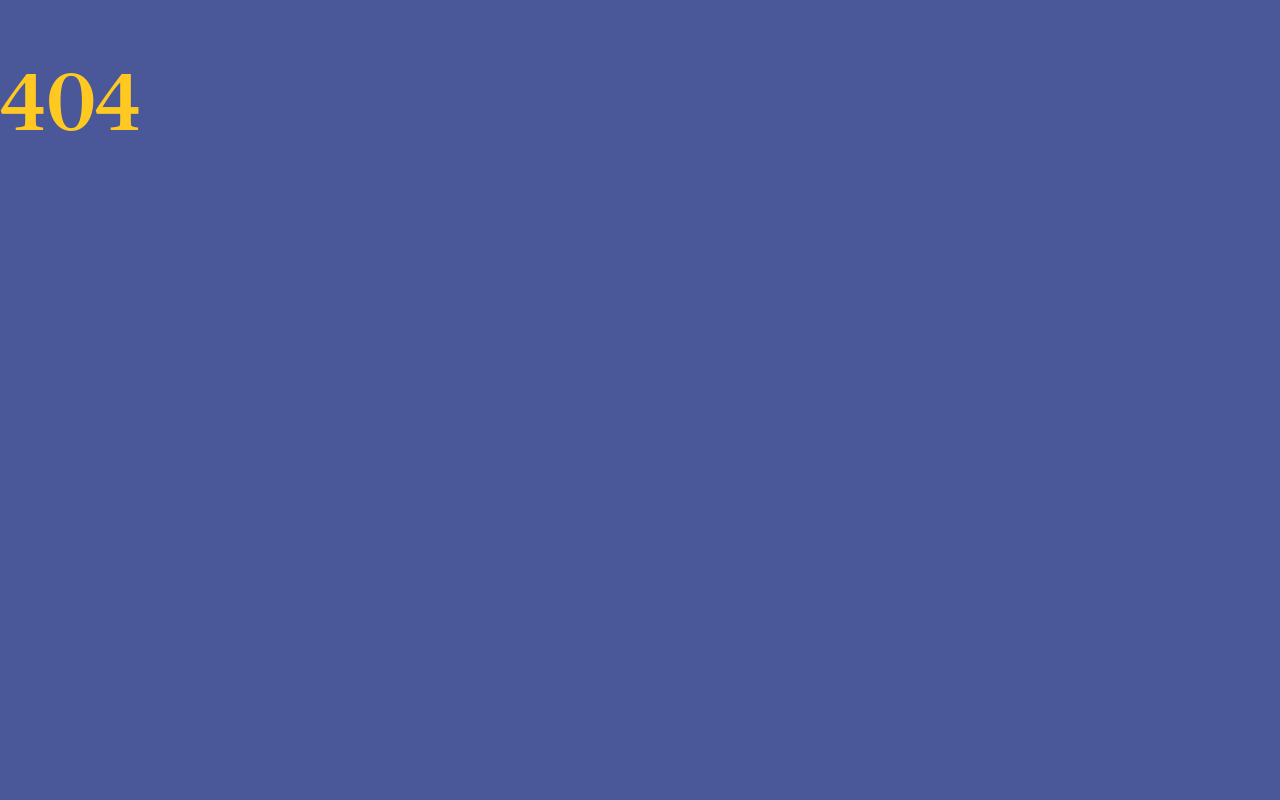
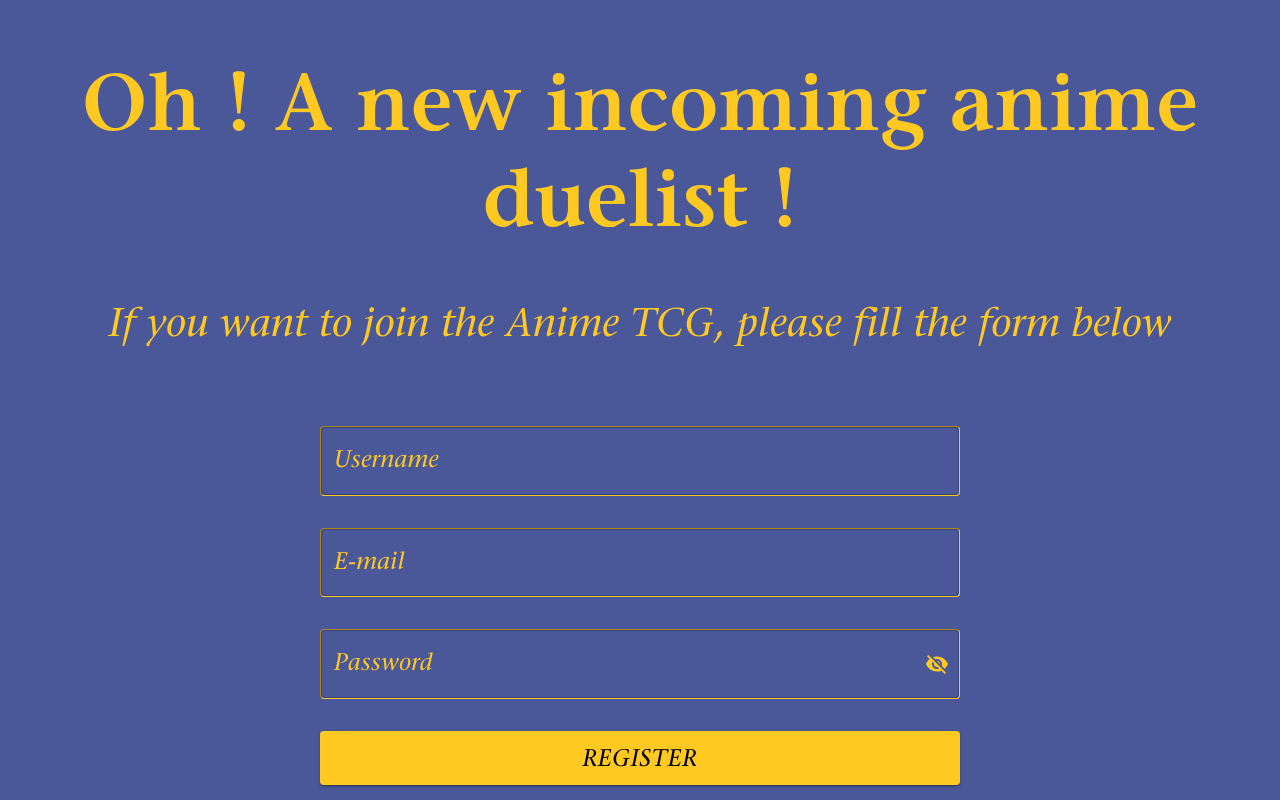
Before and after one commit to tcganime/tcg_anime_web, a React (Create React App) app: page /register in a window 1280 px wide. Built offline with nearby package versions, Linux system fonts and the light colour scheme.

Commit message:
[ADD] Login & Register functionality (connected and tested with the back)

```diff
--- a/src/App.tsx
+++ b/src/App.tsx
@@ -8,6 +8,7 @@ import Home from './Home/Home';
 
 import './App.scss'
 import Collection from './Collection/Collection';
+import Register from './Register/Register';
 
 function App() {
   return (
@@ -16,6 +17,7 @@ function App() {
         <Routes>
           <Route path="/" element={<Home />} />
           <Route path="/login" element={<Login />} />
+          <Route path="/register" element={<Register/>} />
           <Route path="/collection" element={<Collection/>} />
           <Route path="*" element={<h1>404</h1>} />
         </Routes>
--- a/src/Home/Home.tsx
+++ b/src/Home/Home.tsx
@@ -1,4 +1,4 @@
-import React from  'react'
+import React, { useEffect } from  'react'
 
 import './Home.scss'
 import { Button } from '@mui/material';
@@ -13,6 +13,12 @@ const buttonStyle : React.CSSProperties = {
 function Home() {
 
     const navigation = useNavigate();
+
+    useEffect(() => {
+        if (localStorage.getItem("token") == null) {
+            navigation("/login")
+        }
+    }, [navigation])
 
     return (
         <div className='home-container'>
--- a/src/Login/Login.tsx
+++ b/src/Login/Login.tsx
@@ -9,12 +9,29 @@ import { useNavigate } from 'react-router-dom';
 function Login() {
 
     const navigation = useNavigate();
+    localStorage.removeItem('token')
 
     let [username, setUsername] = useState('')
     let [password, setPassword] = useState('')
 
     function login() {
-        navigation('/')
+        fetch('http://localhost:8000/users/login', {
+            method: 'POST',
+            headers: {
+                'Content-Type': 'application/json'
+            },
+            body: JSON.stringify({
+                'username': username,
+                'password': password
+            })
+        }).then(res => {
+            (res.status === 200) ? res.json().then(data => {
+                localStorage.setItem('token', data.token)
+                navigation('/')
+            }) : res.json().then(data => {
+                console.log(data)
+            })
+        })
     }
 
     return (
@@ -95,6 +112,14 @@ function Login() {
                 >
                     Log IN
                 </Button>
+                <div className='home-form-container-separator' />
+                <Button
+                    variant="contained"
+                    style={{backgroundColor: '#ffc922', color: '#4A5899', fontSize: '1.15rem'}}
+                    onClick={() => navigation('/register')}
+                >
+                    Register
+                </Button>
             </div>
         </div>
     )
--- /dev/null
+++ b/src/Register/Register.tsx
@@ -0,0 +1,171 @@
+import { TextField, Button, IconButton } from '@mui/material';
+import {useState} from  'react'
+import VisibilityIcon from '@mui/icons-material/Visibility';
+import VisibilityOffIcon from '@mui/icons-material/VisibilityOff';
+
+import { useNavigate } from 'react-router-dom';
+
+function Register() {
+
+    const navigation = useNavigate();
+    localStorage.removeItem('token')
+
+    let [username, setUsername] = useState('')
+    let [email, setEmail] = useState('')
+    let [password, setPassword] = useState('')
+    let [visible, setVisible] = useState(false)
+
+    const handleClickShowPassword = () => setVisible(!visible);
+
+    const register = () => {
+        fetch('http://localhost:8000/users/register', {
+            method: 'POST',
+            headers: {
+                'Content-Type': 'application/json'
+            },
+            body: JSON.stringify({
+                'username': username,
+                'email': email,
+                'password': password
+            })
+        }).then(res => {
+            if (res.status === 201) {
+                res.json().then(data => {
+                    localStorage.setItem('token', data.token)
+                    navigation('/')
+                })
+            } else if (res.status === 400) {
+                res.json().then(data => {
+                    console.log(data)
+                })
+            } else {
+                console.log(res)
+            }
+        })
+    }
+
+    return (
+        <div className='home-container'>
+            <div className='home-upper-container'>
+                <h1> Oh ! A new incoming anime duelist ! </h1>
+                <h2> If you want to join the Anime TCG, please fill the form below </h2>
+            </div>
+            <div className='home-form-container'>
+                <TextField
+                    id="username"
+                    label="Username"
+                    value={username}
+                    onChange={(e) => setUsername(e.target.value)}
+                    onKeyPress={(e) => {
+                        if (e.key === 'Enter') {
+                            console.log('Enter pressed')
+                        }
+                    }}
+                    type="search"
+                    placeholder="Username"
+                    variant="outlined"
+                    InputProps={{
+                        style: {
+                            color: '#ffc922',
+                            borderColor: '#ffc922',
+                            border: '1px inset #ffc922',
+                            fontFamily: 'StoneSerifLTItalic',
+                            fontSize: '1.5rem'
+                        }
+                    }}
+                    fullWidth={true}
+                    InputLabelProps={{
+                    style: {
+                        color: '#ffc922',
+                        fontFamily: 'StoneSerifLTItalic',
+                        fontSize: '1.5rem'
+                        }
+                    }}
+                />
+                <div className='home-form-container-separator' />
+                <TextField
+                    id="email"
+                    label="E-mail"
+                    type="email"
+                    value={email}
+                    onChange={(e) => setEmail(e.target.value)}
+                    onKeyPress={(e) => {
+                        if (e.key === 'Enter') {
+                            console.log('Enter pressed')
+                        }
+                    }}
+                    placeholder="E-mail"
+                    variant="outlined"
+                    InputProps={{
+                        style: {
+                            color: '#ffc922',
+                            borderColor: '#ffc922',
+                            border: '1px inset #ffc922',
+                            fontFamily: 'StoneSerifLTItalic',
+                            fontSize: '1.5rem'
+                        }
+                    }}
+                    fullWidth={true}
+                    InputLabelProps={{
+                    style: {
+                        color: '#ffc922',
+                        fontFamily: 'StoneSerifLTItalic',
+                        fontSize: '1.5rem'
+                        }
+                    }}
+                />
+                <div className='home-form-container-separator' />
+                <TextField
+                    type={visible ? 'text' : 'password'}
+                    label="Password"
+                    value={password}
+                    onChange={(e) => setPassword(e.target.value)}
+                    variant="outlined"
+                    InputProps={{
+                        endAdornment: (
+                            <IconButton
+                                aria-label="toggle password visibility"
+                                onClick={handleClickShowPassword}
+                                edge="end"
+                                color='inherit'
+                            >
+                                {visible ? <VisibilityIcon /> : <VisibilityOffIcon />}
+                            </IconButton>
+                        ),
+                        style: {
+                            color: '#ffc922',
+                            borderColor: '#ffc922',
+                            border: '1px inset #ffc922',
+                            fontFamily: 'StoneSerifLTItalic',
+                            fontSize: '1.5rem'
+                        }
+                    }}
+                    fullWidth={true}
+                    InputLabelProps={{
+                    style: {
+                        color: '#ffc922',
+                        fontFamily: 'StoneSerifLTItalic',
+                        fontSize: '1.5rem'
+                        }
+                    }}
+                />
+                <div className='home-form-container-separator' />
+                <Button
+                    variant="contained"
+                    onClick={() => register()}
+                    style={{
+                        backgroundColor: '#ffc922',
+                        color: '#000000',
+                        fontFamily: 'StoneSerifLTItalic',
+                        fontSize: '1.5rem'
+                    }}
+                    fullWidth={true}
+                >
+                    Register
+                </Button>
+            </div>
+        </div>
+    )
+}
+
+export default Register;
```
Also changed, not shown: package.json (+4 -3 lines), 2 other files (tests, documents, lock files or other folders).
